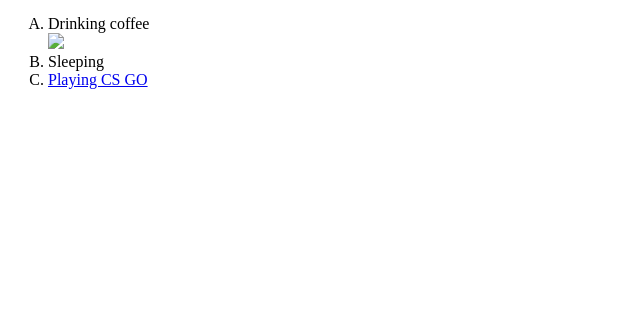
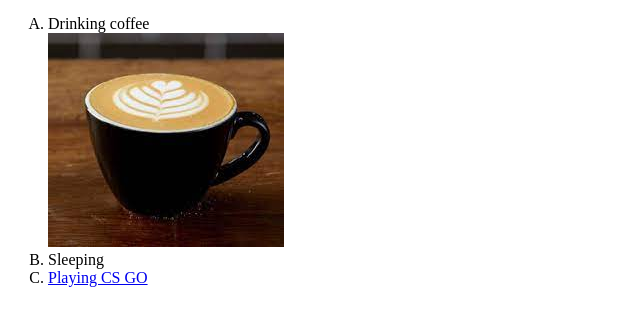
Before and after one commit to AntonSuperCoder/CV, a plain HTML site: page Hobbies.html in a window 1280 px wide. Shown: the part 44-370 px from the top of the page, without its empty margins (0-640 px from the left). Drawn offline with Linux system fonts and the light colour scheme.

Commit message:
Update Hobbies.html

```diff
--- a/Hobbies.html
+++ b/Hobbies.html
@@ -8,7 +8,7 @@
             <h3> My hobbies</h3>
             <ol type="A">
                 <li>Drinking coffee</li>
-    <img src="coffee.jpeg"></img>
+    <img src="images/coffee.jpeg"></img>
                <li>Sleeping</li>
                 <li><a href="https://www.youtube.com/watch?v=vpYqDdsqNYU">Playing CS GO</a></li>
             </ol>
```
